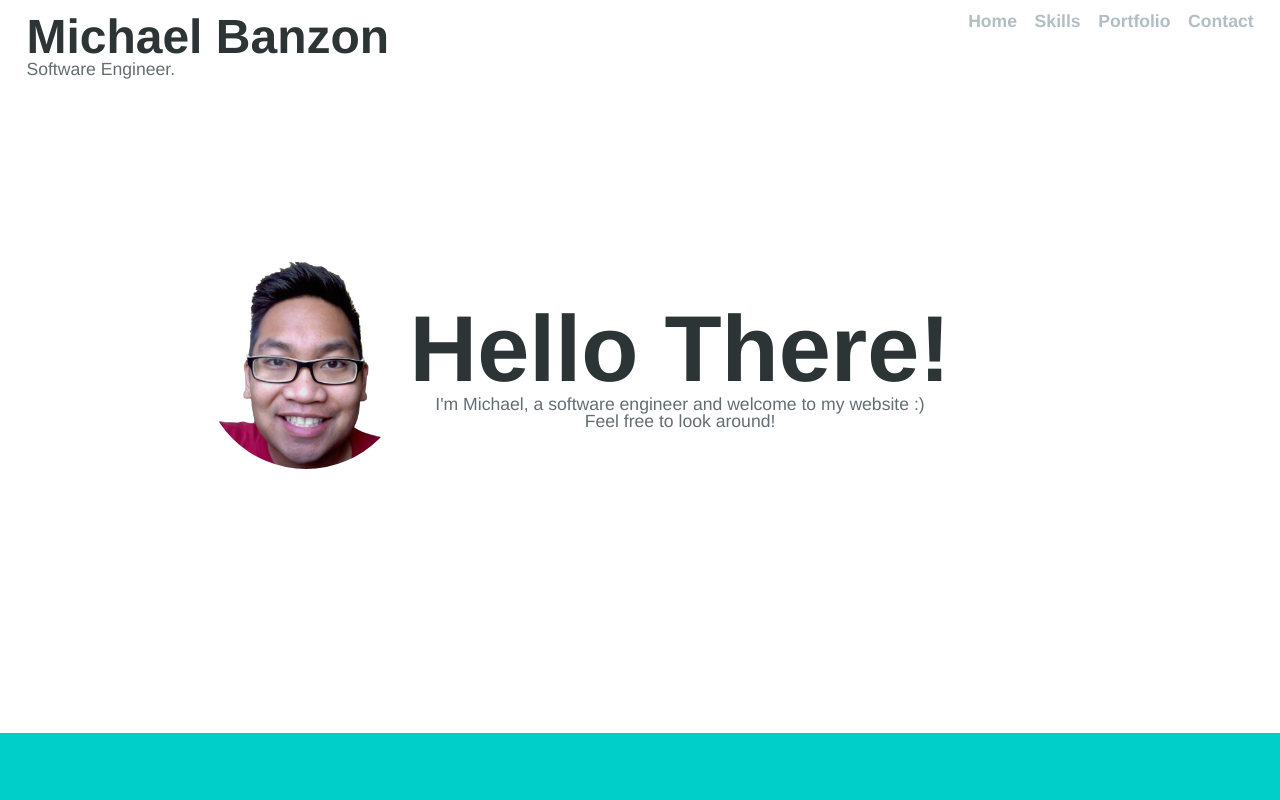
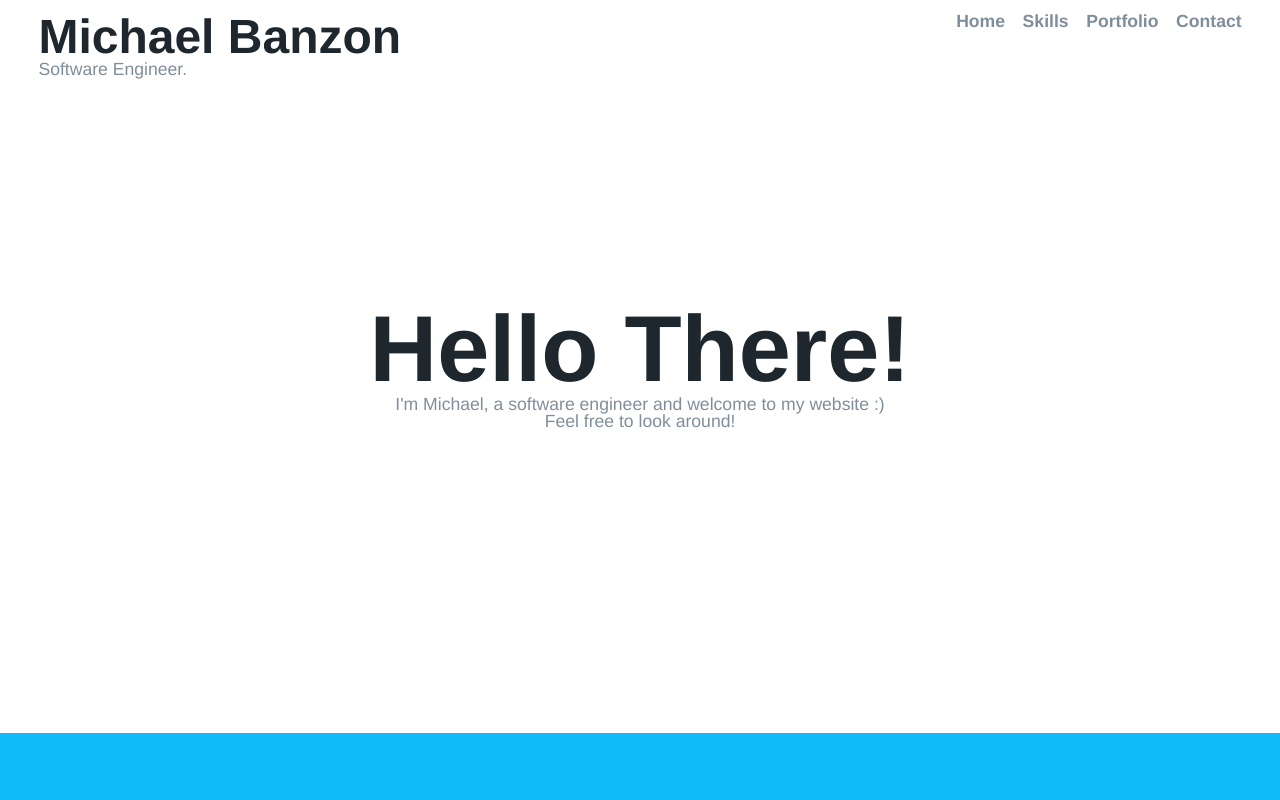
Before and after one commit to mrnbanzon/portfolio, a website: page src/index.html in a window 1280 px wide. Shown: the top 800 px of the page. Drawn offline with Linux system fonts and the light colour scheme.

Commit message:
Changed color scheme. Removed img.

```diff
--- a/package.json
+++ b/package.json
@@ -5,6 +5,7 @@
   "main": "index.js",
   "scripts": {
     "test": "echo \"Error: no test specified\" && exit 1",
+    "dev": "nodemon ./server/index.js",
     "start": "node ./server/index.js"
   },
   "repository": {
--- a/src/index.html
+++ b/src/index.html
@@ -25,13 +25,8 @@
       <h4>Software Engineer.</h4>
     </div>
     <div class="welcome">
-      <div class="welcome__img">
-        <img src="./images/profile.png" alt="profile_pic">
-      </div>
-      <div class="welcome__text">
-        <h1>Hello There!</h1>
-        <h4>I'm Michael, a software engineer and welcome to my website :) <br /> Feel free to look around!</h4>
-      </div>
+      <h1>Hello There!</h1>
+      <h4>I'm Michael, a software engineer and welcome to my website :) <br /> Feel free to look around!</h4>
     </div>
   </div>
   <div id="skills">
--- a/src/styles/main.css
+++ b/src/styles/main.css
@@ -4,17 +4,16 @@ html {
 
 body {
   padding-top: 1%;
-  overflow: scroll;
+  overflow: auto;
   font-size: 1.1rem;
   font-family: 'Helvetica';
-  color: #636e72;
+  color: #808e9b;
 }
 
 header {
   position: absolute;
-  right: 1.5em;
+  right: 3vw;
   font-weight: bold;
-  color: #b2bec3;
 }
 
 nav ul {
@@ -29,15 +28,16 @@ nav ul li {
 
 h1, h2 {
   font-weight: bold;
-  color: #2d3436;
 }
 
 h1 {
   font-size: 3rem;
+  color: #1e272e;
 }
 
 h2 {
   font-size: 2rem;
+  color: #485460;
 }
 
 a {
@@ -45,20 +45,14 @@ a {
 }
 
 footer {
-  height: 20vh;
-  background-color: #00cec9;
-}
-
-.name {
-  margin: 0 1.5em;
+  height: 25vh;
+  background-color: #0fbcf9;
 }
 
 .welcome {
-  width: 90vw;
   height: 80%;
-  margin: auto 0;
   display: flex;
-  align-items: center;
+  flex-direction: column;
   justify-content: center;
   text-align: center;
 }
@@ -67,23 +61,17 @@ footer {
   font-size: 5.85rem;
 }
 
-.welcome__img img {
-  width: 13rem;
-  border-radius: 50%;
-}
-
 .skills__overview {
-  height: 110vh;
-  background-color: #00cec9;
+  height: 100vh;
+  background-color: #0fbcf9;
 }
 
 .skills__list {
   position: relative;
-  top: -40vh;
+  top: -60vh;
   height: 100vh;
   width: 86vw;
   margin: auto;
-  border: 1px solid #dfe6e9;
   background-color: #ffffff;
   border-radius: 1em;
 }
@@ -96,15 +84,17 @@ footer {
 
 #home {
   height: 90vh;
+  margin: auto 3vw;
 }
 
 #skills {
-  height: 170vh;
+  height: 140vh;
   margin: 0;
 }
 
 #portfolio {
   height: 80vh;
+  margin: 0;
   padding-top: 2em;
   display: flex;
   flex-direction: column;
```
Also changed, not shown: src/images/profile.png (deleted).
